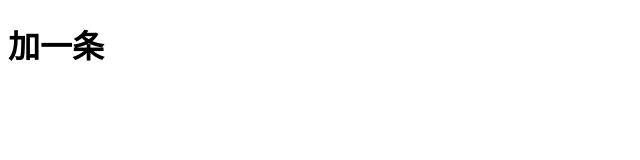
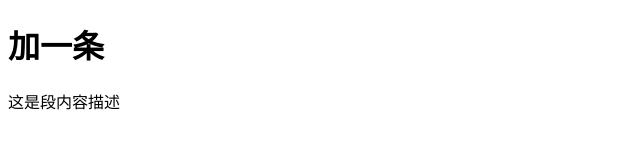
Before and after one commit to zdzDesigner/gitflow, a plain HTML site: page index.html in a window 1280 px wide. Shown: the whole page, without its empty margins (0-640 px from the left). Drawn offline with Linux system fonts and the light colour scheme.

Commit message:
add paragraph

```diff
--- a/index.html
+++ b/index.html
@@ -8,5 +8,6 @@
 </head>
 <body>
     <h1>加一条</h1>
+    <p>这是段内容描述</p>
 </body>
 </html>
```
